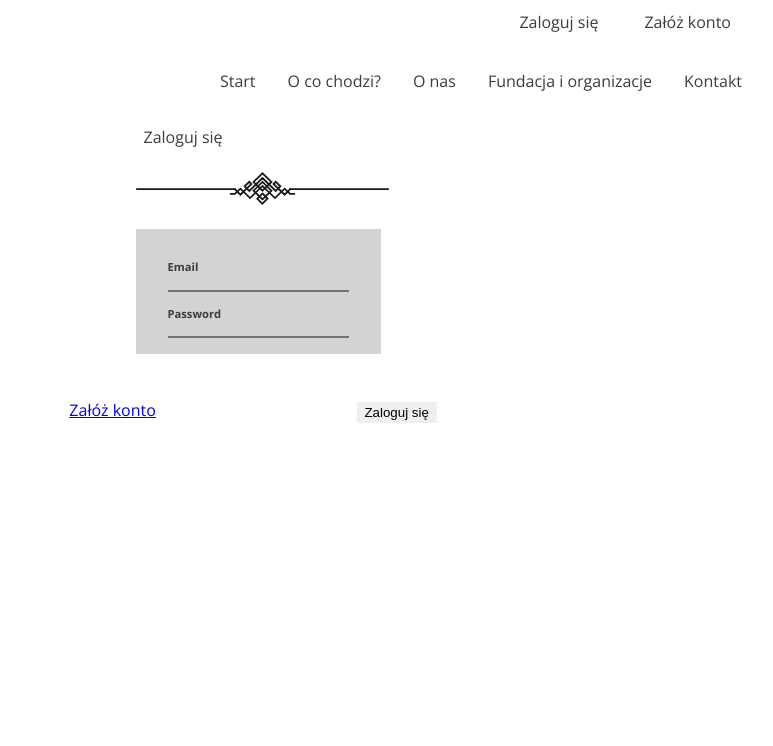
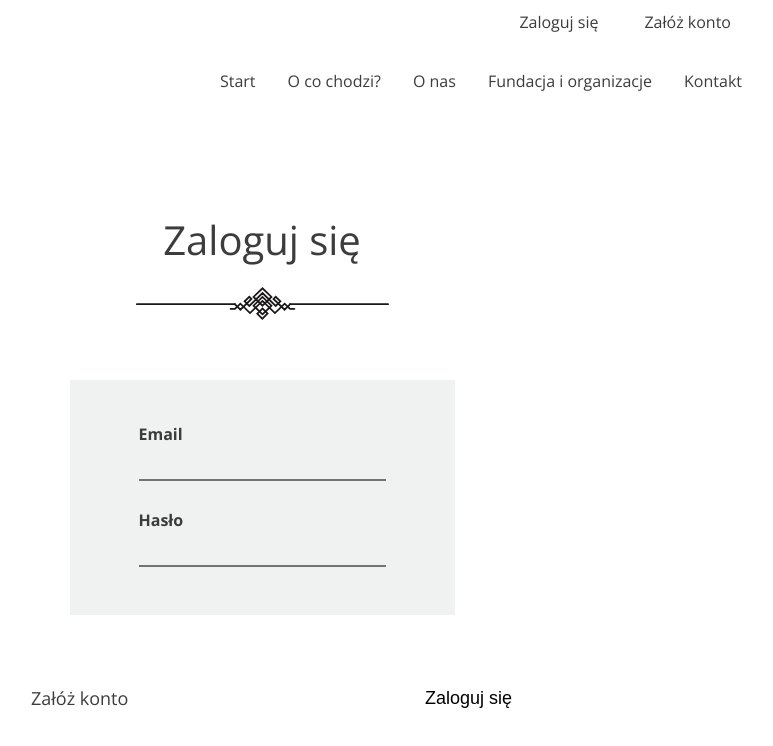
Before and after one commit to PodlyK/CL_PortfolioLab_KP, a React (Create React App) app: page /logowanie in a window 1280 px wide. Shown: the top 746 px of the page, without its empty margins (378-1151 px from the left). Built offline with nearby package versions, Linux system fonts and the light colour scheme.

Commit message:
LogIn issue

```diff
--- a/src/components/LogIn/logIn.js
+++ b/src/components/LogIn/logIn.js
@@ -70,7 +70,7 @@ const LogIn = () => {
                                     {hasEmailError && <p>Podano nieprawidłowy email</p>}
                                 </div>
                                 <div className="loginPassword">
-                                    <label className="mb-2">Password</label>
+                                    <label className="mb-2">Hasło</label>
                                     <input
                                         type="password"
                                         className="mb-2"
@@ -80,8 +80,8 @@ const LogIn = () => {
                                 </div>
                             </div>
                             <div className="loginButtons">
-                                <Link to="/register" className="btn mx-2">Załóż konto</Link>
-                                <button type="submit" className="btn submit mx-2">Zaloguj się</button>
+                                <Link to="/rejestracja/" className="btn-mx-2" style={{color: 'inherit', textDecoration: 'none'}}>Załóż konto</Link>
+                                <button type="submit" className="btn-submit-mx-2">Zaloguj się</button>
                             </div>
                         </form>
                     </Col>
--- a/src/scss/partials/_logIn.scss
+++ b/src/scss/partials/_logIn.scss
@@ -3,6 +3,7 @@
   flex-direction: column;
   justify-content: center;
   align-items: center;
+  margin-top: 123px;
 }
 
 .userLoginNav {
@@ -14,31 +15,48 @@
   display: flex;
   flex-direction: column;
   justify-content: center;
-  align-items: flex-start;
+  align-items: center;
 }
 
 .loginPanel > h3 {
+  font-size: 40px;
   margin-bottom: 1.2rem;
   color: $darkgrey;
 }
 
 .loginPanel > img {
-  margin-bottom: 1.5rem;
+  margin-bottom: 60px;
+  width: 253px;
+  height: 33px;
 }
 
-.loginPanel div:nth-child(1) {
-  background-color: lightgray;
+.loginForm {
+  width: 385px;
+  height: 235px;
+  background-color: #F0F1F1;
   padding: 1rem;
-}
+  }
+
+//.loginPanel div:nth-child(1) {
+//  background-color: #F0F1F1;
+//  padding: 1rem;
+//}
 
 .loginEmail, .loginPassword {
   display: flex;
   flex-direction: column;
-  // margin-bottom: 1.2rem;
+  margin-bottom: 31px;
+  margin-top: 30px;
+  margin-left: 37px;
+  margin-right: 37px;
   padding-right: 1rem;
   padding-left: 1rem;
-  font-size: 0.7rem;
+  font-size: 16px;
   font-weight: bold;
+}
+
+.loginEmail > label, .loginPassword > label {
+  margin-bottom: 20px;
 }
 
 .loginEmail > input, .loginPassword > input {
@@ -54,17 +72,37 @@
 }
 
 .loginButtons {
-  width: 150%;
   display: flex;
   justify-content: space-between;
+  align-items: center;
+  margin-top: 106px;
   transform: translateX(-18%);
-  margin-top: 3rem;
 }
 
-.loginButtons button {
+.btn-mx-2 {
+  display: flex;
+  align-items: center;
   border: 2px solid transparent;
+  background-color: transparent;
+  font-size: 18px;
+  width: 117px;
+  height: 50px;
+  padding: 7px;
 }
 
-.loginButtons button:hover {
+.btn-mx-2:hover {
   border: 2px solid $gray;
 }
+
+.loginButtons  button {
+  border: 2px solid transparent;
+  background-color: transparent;
+  font-size: 18px;
+  width: 117px;
+  height: 50px;
+  transform: translateX(130%)
+}
+
+.loginButtons  button:hover {
+  border: 2px solid $gray;
+}
```
